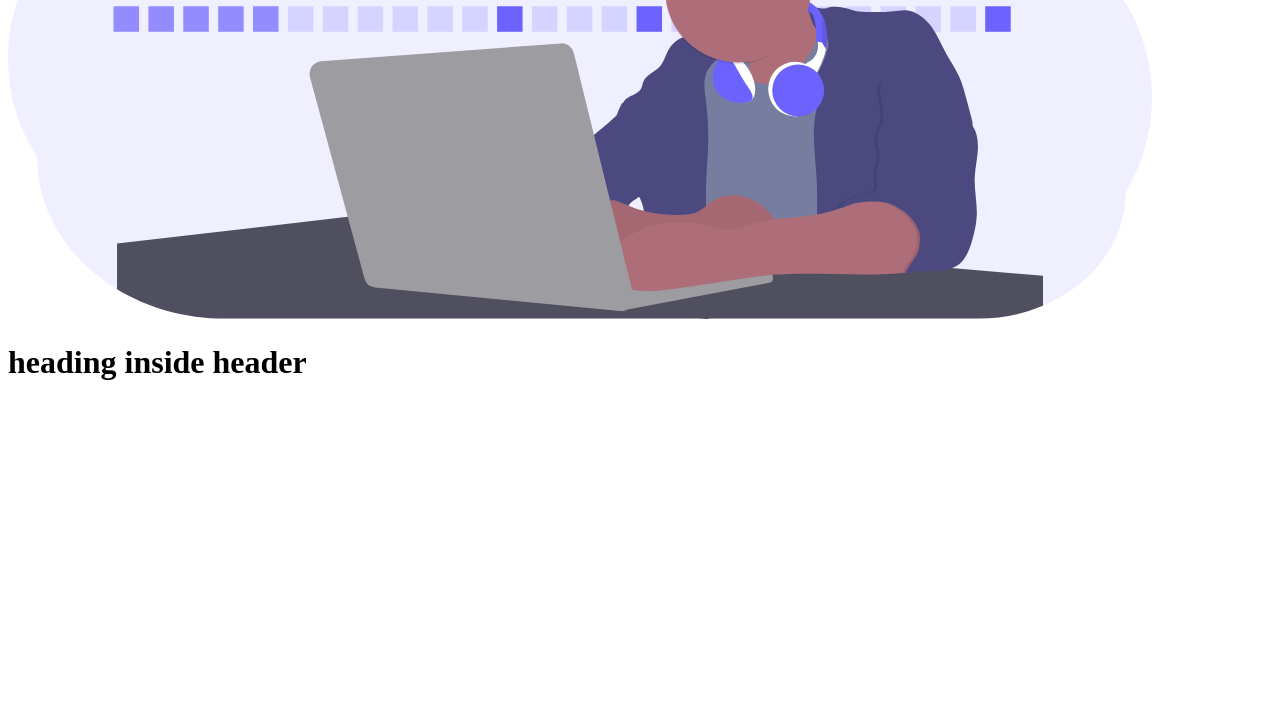
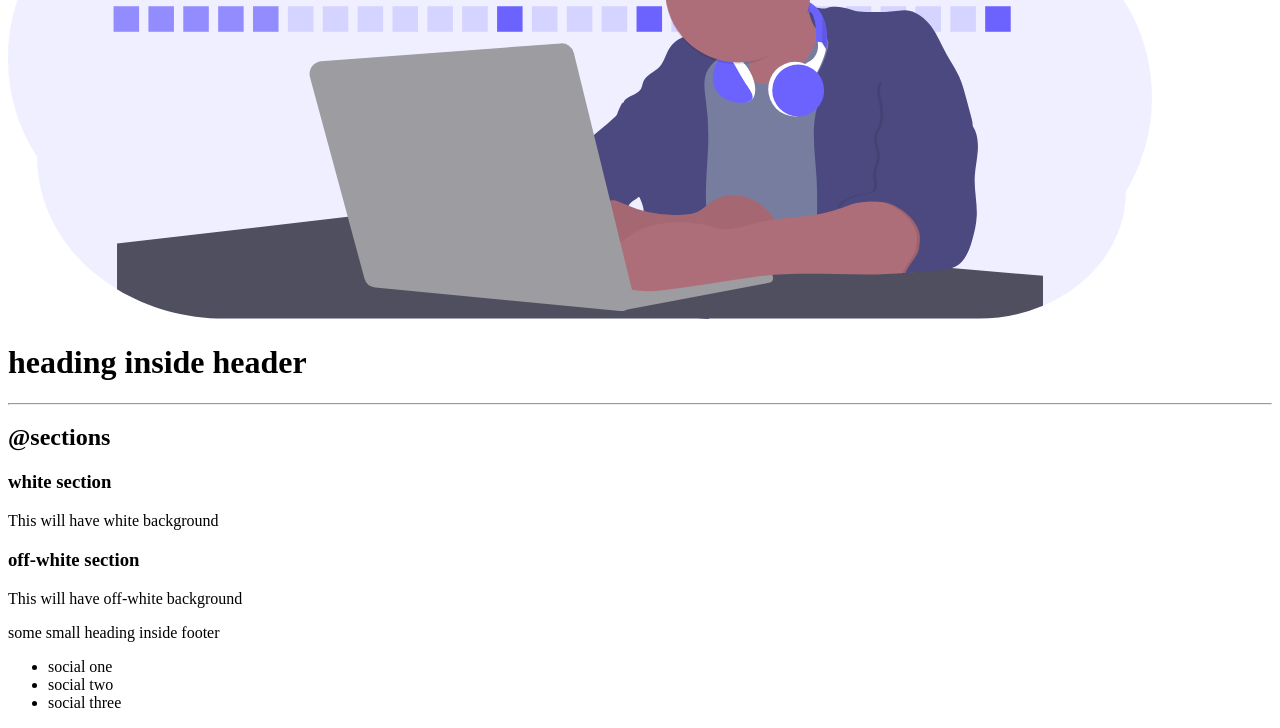
Before and after one commit to udaykrishna7/udaykrishna-site, a plain HTML site: page index.html in a window 1280 px wide. Shown: the part 1604-2332 px from the top of the page. Before the commit the page ends 2007 px from the top, so only its background shows below. Drawn offline with Linux system fonts and the light colour scheme.

Commit message:
sections and footer

```diff
--- a/index.html
+++ b/index.html
@@ -88,7 +88,27 @@
         <img src="images/hero-image.svg" />
         <h1>heading inside header</h1>
     </header>
+    <hr>
 
+    <h2>@sections</h2>
+    <section>
+        <h3>white section</h3>
+        <p>This will have white background</p>
+    </section>
+
+    <section>
+        <h3>off-white section</h3>
+        <p>This will have off-white background</p>
+    </section>
+
+    <footer>
+        <div>some small heading inside footer</div>
+        <ul>
+            <li>social one</li>
+            <li>social two</li>
+            <li>social three</li>
+        </ul>
+    </footer>
 
 
 
```
